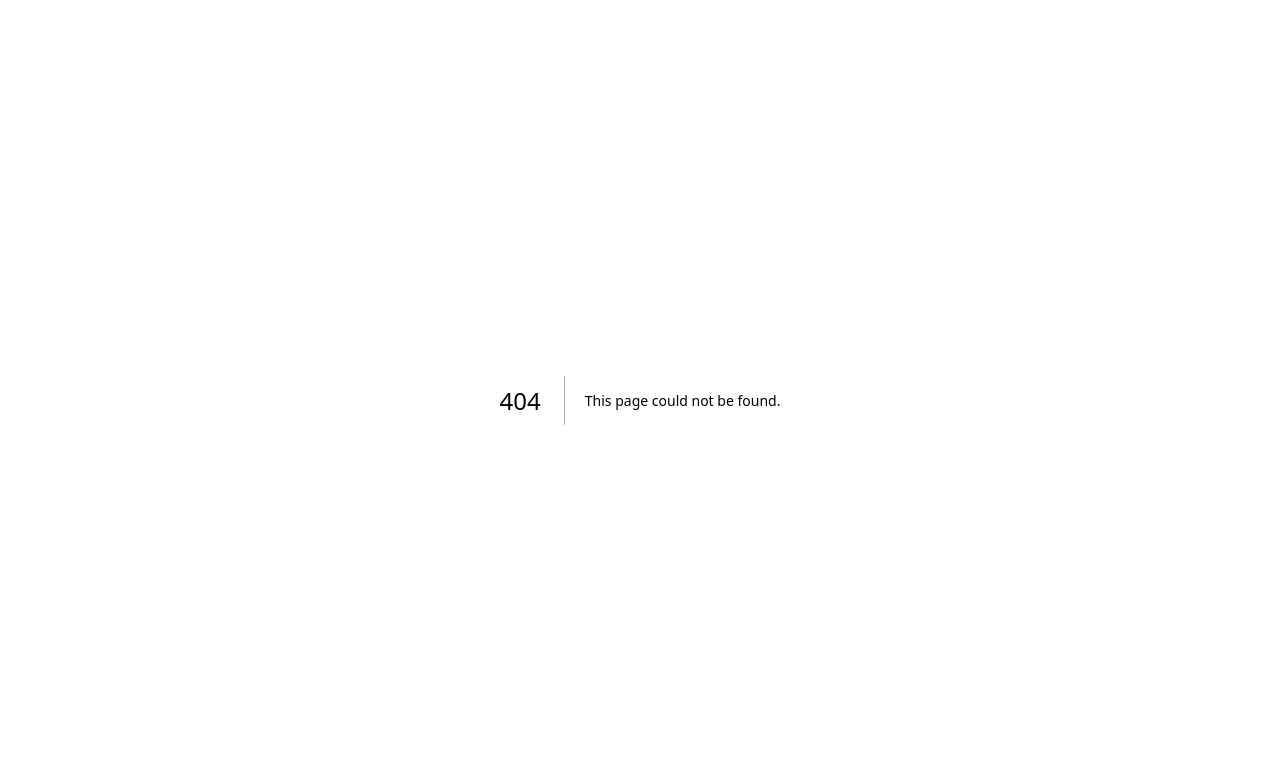
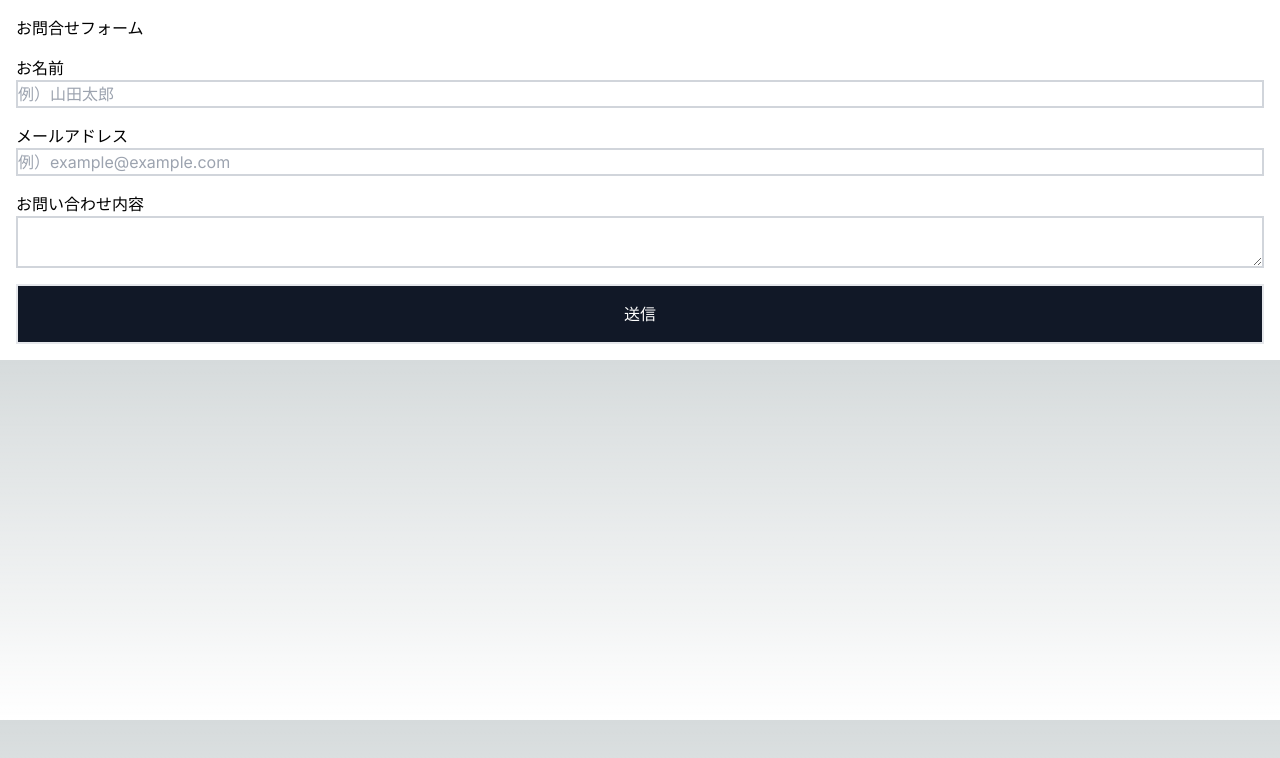
Before and after one commit to toono-f/nextjs-cms, a Next.js app: page /form in a window 1280 px wide. Before the commit this address had no page. Shown: the top 758 px of the page. Built offline with nearby package versions, Linux system fonts and the light colour scheme.

Commit message:
Add form page with contact form

```diff
--- /dev/null
+++ b/src/pages/form.tsx
@@ -0,0 +1,51 @@
+import Image from "next/image";
+import { Inter } from "next/font/google";
+
+const inter = Inter({ subsets: ["latin"] });
+
+export default function Home() {
+  return (
+    <main
+      className={`flex flex-col gap-4 bg-white p-4 text-black ${inter.className}`}
+    >
+      <h1>お問合せフォーム</h1>
+      <form
+        method="post"
+        className="flex flex-col gap-4"
+        action="https://hyperform.jp/api/MqV1Rle3"
+      >
+        <div className="flex flex-col">
+          <label>お名前</label>
+          <input
+            type="text"
+            name="お名前"
+            placeholder="例）山田太郎"
+            required
+            className="border-2 border-gray-300"
+          />
+        </div>
+        <div className="flex flex-col">
+          <label>メールアドレス</label>
+          <input
+            type="email"
+            name="email"
+            placeholder="例）example@example.com"
+            className="border-2 border-gray-300"
+            required
+          />
+        </div>
+        <div className="flex flex-col">
+          <label>お問い合わせ内容</label>
+          <textarea
+            name="お問い合わせ内容"
+            required
+            className="border-2 border-gray-300"
+          />
+        </div>
+        <button type="submit" className="border-2 bg-gray-900  p-4 text-white">
+          送信
+        </button>
+      </form>
+    </main>
+  );
+}
```
